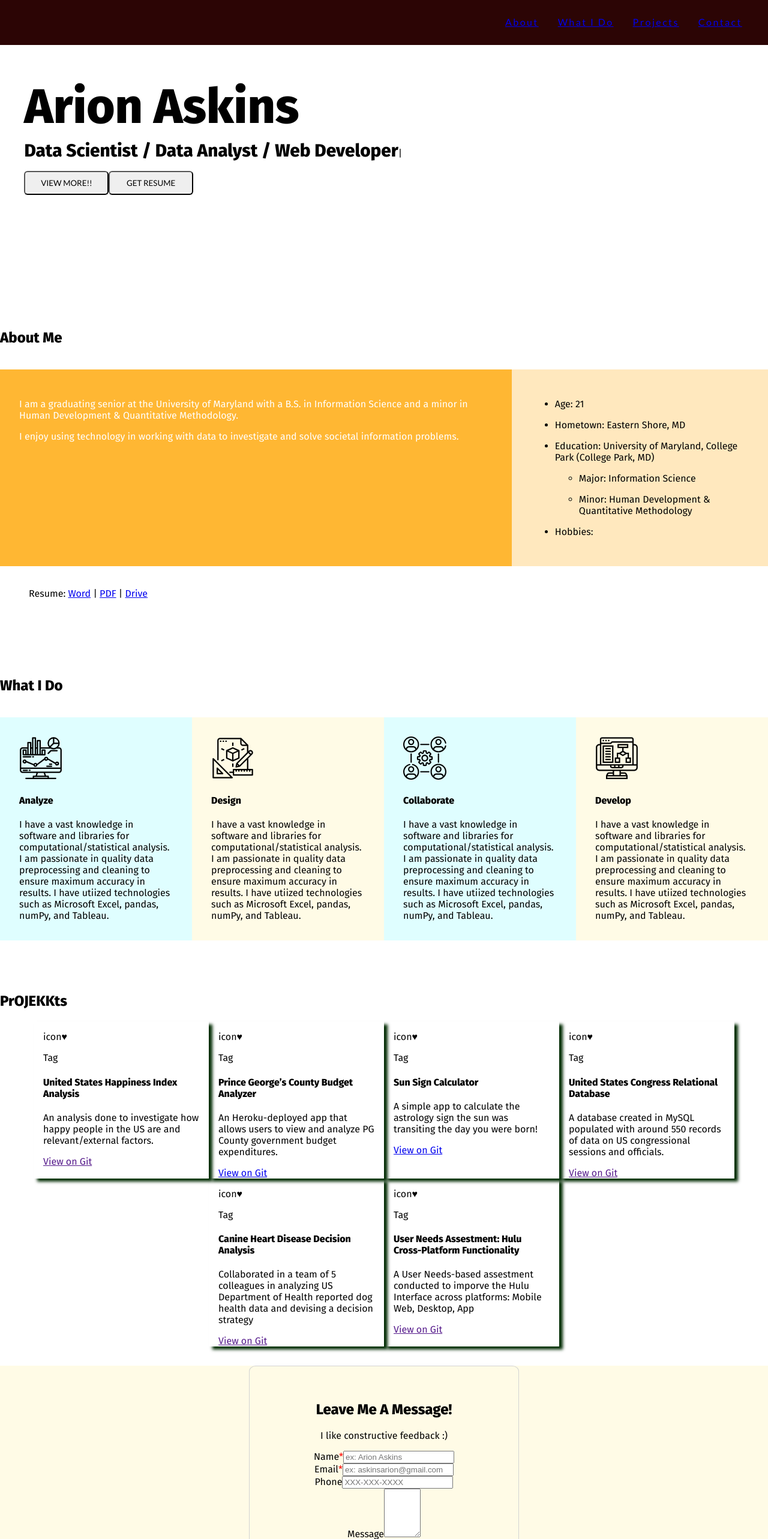
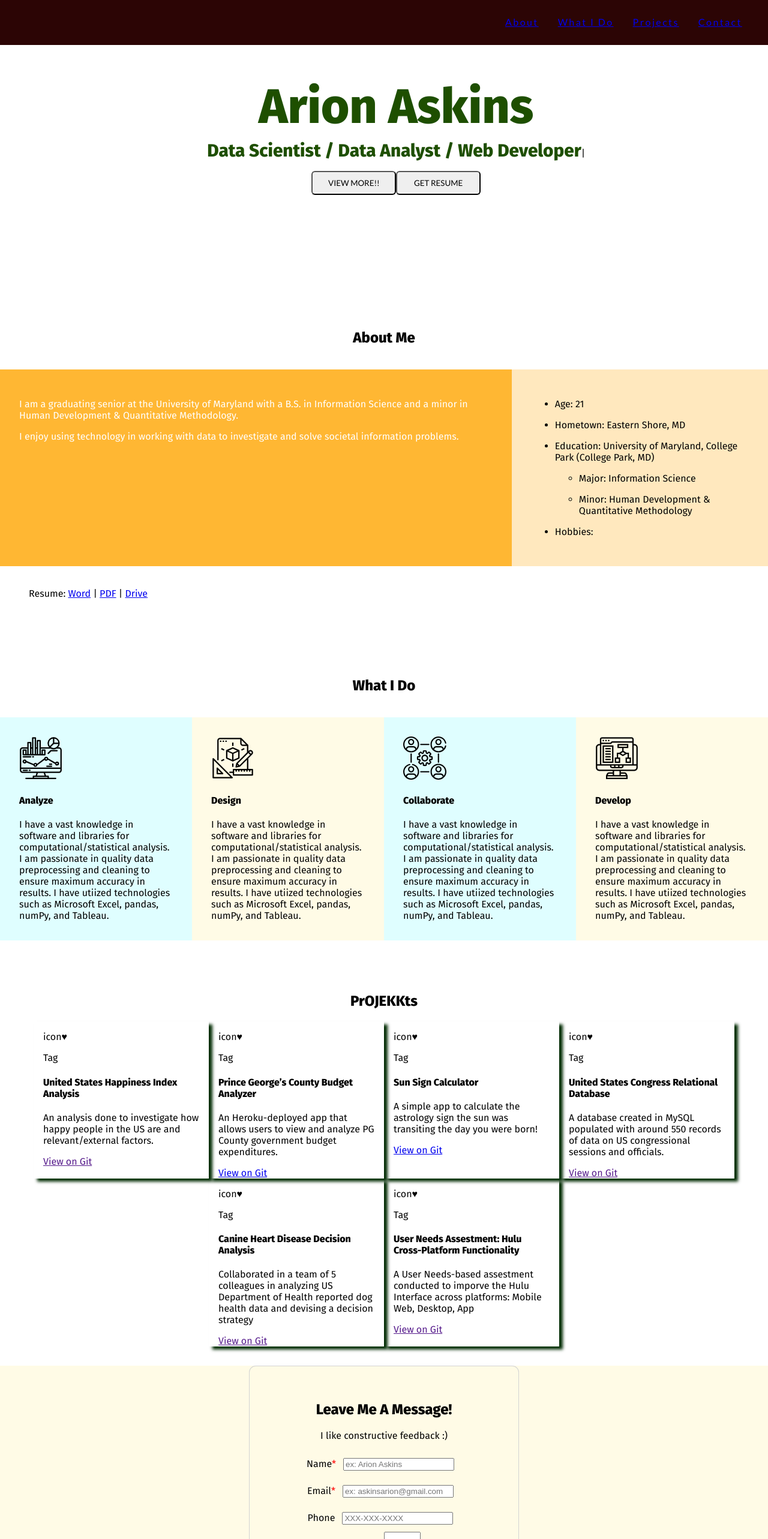
Before and after one commit to arionaskins/arionaskins.github.io, a React (Create React App) app: page / in a window 1280 px wide. Shown: the top 2566 px of the page at 60% size. Built offline with nearby package versions, Linux system fonts and the light colour scheme.

Commit message:
text css adjustments

```diff
--- a/src/styles/App.css
+++ b/src/styles/App.css
@@ -17,6 +17,10 @@
   #typist {
     font-weight: bolder;
     font-size: calc(2vw + 6 * ((100vw - 600px) / 1000));
+  }
+
+  h2 {
+    text-align: center;
   }
 
   button {
@@ -53,11 +57,16 @@
   .main-container {
       height: 50vh;
       padding-left: calc(3vw + 3 * ((100vw - 600px) / 1000));
+      text-align: center;
   }
 
   .buttons-container {
     margin-top: calc(0.5rem + 1vh);
   }
+  #typist, #title {
+    color: #1E4F00;
+  }
+
   /* about page styling */
 
   .about-container {
@@ -142,10 +151,14 @@
     border-color: lightgray;
     padding: 2rem;
       }
+
     .req {
       color: red;
     }
 
+    input {
+      margin: .75rem;
+    }
 
       /* projects page styling */
 
```
